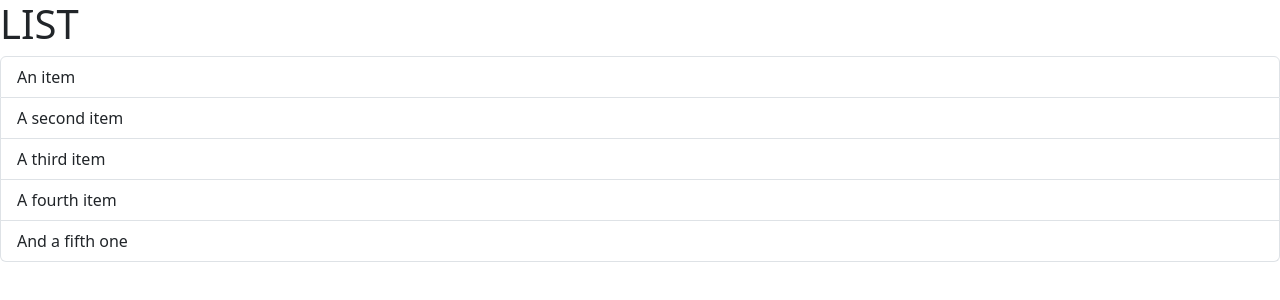
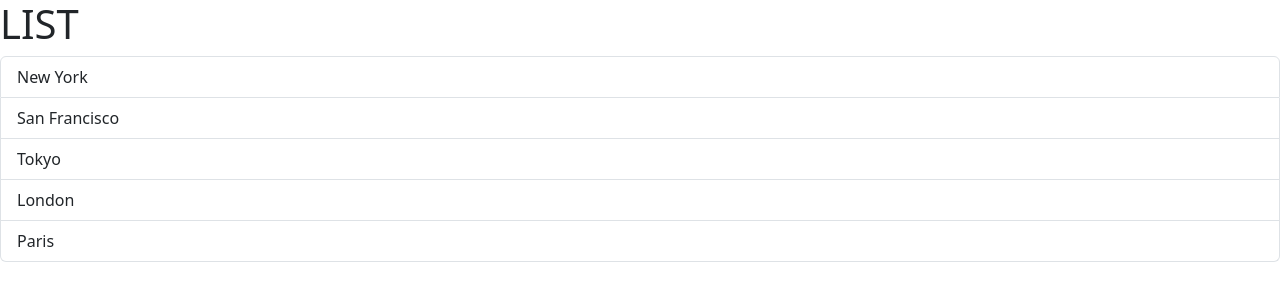
Before and after one commit to Richard9923/learning-react, a React (Vite) app in the folder react-app/: page / in a window 1280 px wide. Shown: the top 300 px of the page. Built offline with nearby package versions, Linux system fonts and the light colour scheme.

Commit message:
handling events

```diff
--- a/react-app/src/App.tsx
+++ b/react-app/src/App.tsx
@@ -1,15 +1,19 @@
 import ListGroup from "./components/ListGroup";
+import { MouseEvent } from "react";
+function App() {
+  let items = ["New York", "San Francisco", "Tokyo", "London", "Paris"];
 
-function App() {
+  const handleClick = (event: MouseEvent) => console.log(event);
   return (
     <>
       <h1>LIST</h1>
+      {items.length === 0 && <p>No item found</p>}
       <ul className="list-group">
-        <li className="list-group-item">An item</li>
-        <li className="list-group-item">A second item</li>
-        <li className="list-group-item">A third item</li>
-        <li className="list-group-item">A fourth item</li>
-        <li className="list-group-item">And a fifth one</li>
+        {items.map((item, index) => (
+          <li className="list-group-item" key={item} onClick={handleClick}>
+            {item}
+          </li>
+        ))}
       </ul>
     </>
   );
```
